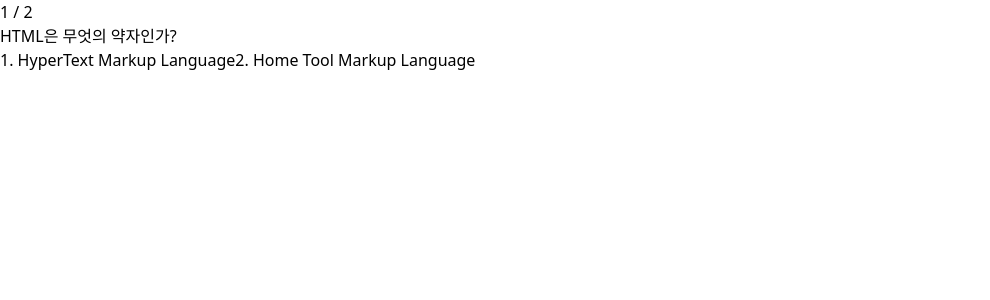
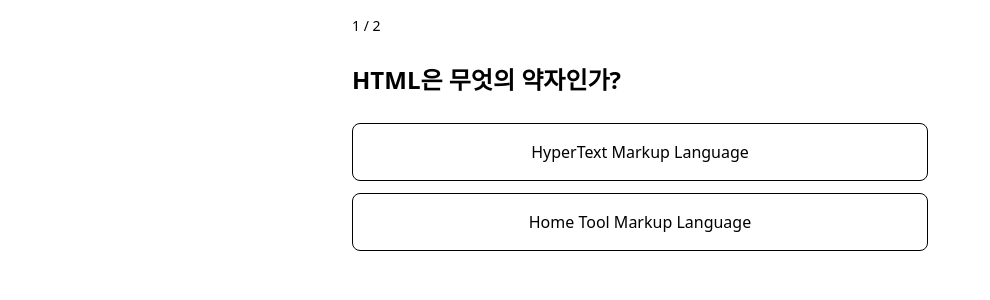
Before and after one commit to coonyang/quiz-app, a Next.js app: page / in a window 1280 px wide. Both pictures are taken after a click on the button "시작하기". Shown: the top 300 px of the page, without its empty margins (0-990 px from the left). Built offline with nearby package versions, Linux system fonts and the light colour scheme.

Commit message:
여러 카테고리 추가와 정답과 오답의 ui 개선

```diff
--- a/app/page.tsx
+++ b/app/page.tsx
@@ -9,9 +9,19 @@ export default function Home() {
   const [isStarted, setIsStarted] = useState(false);
   const [score, setScore] = useState(0);
   const [isFinished, setIsFinished] = useState(false);
+  const [selectedCategory, setSelectedCategory] = useState("전체");
+  const [selectedChoice, setSelectedChoice] = useState<number | null>(null);
+  const [isAnswerChecked, setIsAnswerChecked] = useState(false);
+
+  const categories = ["전체", "수학", "개발용어"];
 
   const startQuiz = () => {
-    const shuffled = [...questions].sort(() => Math.random() - 0.5);
+    const filteredQuestions =
+      selectedCategory === "전체"
+        ? questions
+        : questions.filter((item) => item.category === selectedCategory);
+
+    const shuffled = [...filteredQuestions].sort(() => Math.random() - 0.5);
     const selected = shuffled.slice(0, 10);
 
     setQuizQuestions(selected);
@@ -24,50 +34,113 @@ export default function Home() {
   const currentQuestion = quizQuestions[currentIndex];
 
   const selectChoice = (choiceIndex: number) => {
+    if (isAnswerChecked) return;
+
     const answer = currentQuestion.answerIndex;
-    if (choiceIndex == answer) {
-      alert("정답입니다.");
+
+    setSelectedChoice(choiceIndex);
+    setIsAnswerChecked(true);
+
+    if (choiceIndex === answer) {
       setScore((prev) => prev + 1);
+    }
+
+    setTimeout(() => {
       if (currentIndex < quizQuestions.length - 1) {
         setCurrentIndex((prev) => prev + 1);
+        setSelectedChoice(null);
+        setIsAnswerChecked(false);
       } else {
-        alert("문제 끝!!");
         setIsStarted(false);
         setIsFinished(true);
+        setSelectedChoice(null);
+        setIsAnswerChecked(false);
       }
-    } else {
-      alert("땡!!");
-    }
+    }, 500);
   };
 
   return (
-    <main>
+    <main className="min-h-screen px-4 py-4 ">
       {!isStarted && !isFinished && (
-        <button onClick={startQuiz}>시작하기</button>
+        <section className="mx-auto flex max-w-xl flex-col gap-6">
+          <h1 className="mt-2 text-3xl font-bold">퀴즈 목록</h1>
+          <div className="rounded-lg border p-5">
+            <h2 className="mb-3 text-lg font-semibold">카테고리 선택</h2>
+            <div className="flex flex-wrap gap-2">
+              {categories.map((category) => (
+                <button
+                  key={category}
+                  onClick={() => setSelectedCategory(category)}
+                  className={`rounded-md border px-4 py-2 ${
+                    selectedCategory === category
+                      ? "bg-black text-white"
+                      : "bg-white text-black"
+                  }`}
+                >
+                  {category}
+                </button>
+              ))}
+            </div>{" "}
+            <p className="mt-2">선택한 카테고리 : {selectedCategory}</p>
+          </div>
+
+          <button
+            className="rounded-md border px-5 py-3 hover:bg-emerald-300"
+            onClick={startQuiz}
+          >
+            시작하기
+          </button>
+        </section>
       )}
 
       {isStarted && currentQuestion && (
-        <section>
-          <p>
+        <section className="mx-auto flex max-w-xl flex-col gap-6">
+          <p className="text-sm">
             {currentIndex + 1} / {quizQuestions.length}
           </p>
+          <h2 className="text-2xl font-bold leading-relaxed">
+            {currentQuestion.question}
+          </h2>
+          <div className="grid gap-3">
+            {currentQuestion.choices.map((choice, index) => {
+              const isCorrect = index === currentQuestion.answerIndex;
+              const isSelected = selectedChoice === index;
 
-          <h2>{currentQuestion.question}</h2>
+              let choiceClass =
+                "rounded-lg border px-5 py-4 hover:bg-emerald-300";
 
-          {currentQuestion.choices.map((choice, index) => (
-            <button key={choice} onClick={() => selectChoice(index)}>
-              {index + 1}. {choice}
-            </button>
-          ))}
+              if (isAnswerChecked && isCorrect) {
+                choiceClass = "rounded-lg border px-5 py-4 bg-emerald-300";
+              }
+              if (isAnswerChecked && isSelected && !isCorrect) {
+                choiceClass = "rounded-lg border px-5 py-4 bg-red-300";
+              }
+              return (
+                <button
+                  className={choiceClass}
+                  key={choice}
+                  onClick={() => selectChoice(index)}
+                  disabled={isAnswerChecked}
+                >
+                  {choice}
+                </button>
+              );
+            })}
+          </div>{" "}
         </section>
       )}
       {isFinished && (
-        <section>
-          <h2>결과</h2>
-          <p>
+        <section className="mx-auto flex max-w-xl flex-col gap-6 text-center">
+          <h2 className="text-3xl font-bold">결과</h2>
+          <p className="text-lg">
             {quizQuestions.length}문제 중 {score}개 맞혔습니다.
           </p>
-          <button onClick={startQuiz}>다시 시작하기</button>
+          <button
+            className="rounded-md border px-5 py-3 font-semibold hover:bg-emerald-300"
+            onClick={startQuiz}
+          >
+            다시 시작하기
+          </button>
         </section>
       )}
     </main>
```
